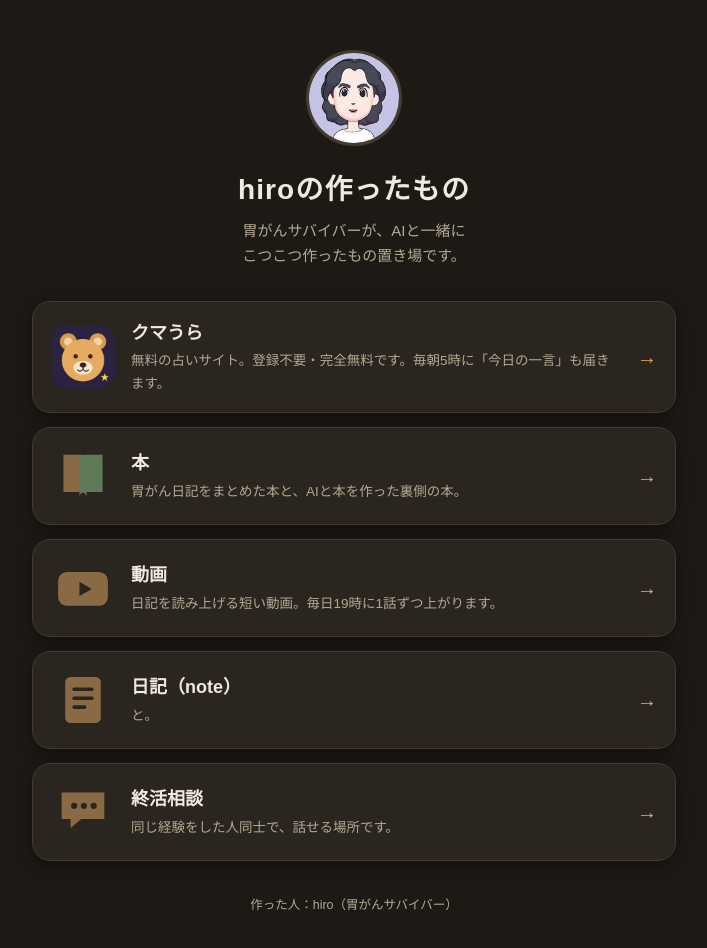
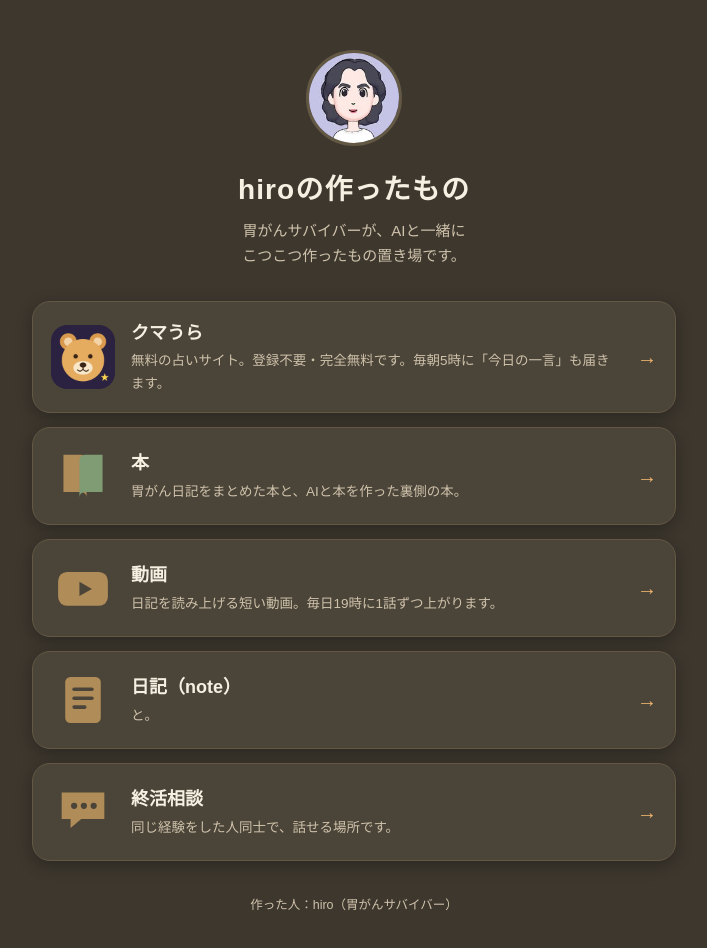
Before and after one commit to anshinsyukatu/works, a plain HTML site: page index.html in a window 1280 px wide. Shown: the whole page, without its empty margins (286-993 px from the left). Drawn offline with Linux system fonts and the dark colour scheme.

Commit message:
背景を明るく柔らかい色合いに調整

```diff
--- a/style.css
+++ b/style.css
@@ -1,25 +1,25 @@
 :root {
-  --bg: #faf6ef;
+  --bg: #fefaf3;
   --card: #ffffff;
-  --ink: #33302b;
-  --sub: #7a7264;
-  --line: #e7ddcd;
-  --accent: #c96f2e;
-  --art: #e9b98a;
-  --art2: #a8c3a0;
-  --shadow: 0 4px 18px rgba(90, 70, 40, 0.10);
+  --ink: #3a352d;
+  --sub: #8a8071;
+  --line: #f0e5d2;
+  --accent: #d07f3a;
+  --art: #f2c894;
+  --art2: #b9d2ac;
+  --shadow: 0 4px 16px rgba(120, 95, 55, 0.08);
 }
 @media (prefers-color-scheme: dark) {
   :root {
-    --bg: #1d1a16;
-    --card: #2a251f;
-    --ink: #f0e9dd;
-    --sub: #b3a893;
-    --line: #453b2f;
-    --accent: #eda55c;
-    --art: #8a6a44;
-    --art2: #5f7a58;
-    --shadow: 0 4px 18px rgba(0, 0, 0, 0.45);
+    --bg: #3d372e;
+    --card: #4b4438;
+    --ink: #f6f0e2;
+    --sub: #cfc2ab;
+    --line: #635844;
+    --accent: #f2b56e;
+    --art: #b08c58;
+    --art2: #7f9c74;
+    --shadow: 0 4px 16px rgba(0, 0, 0, 0.30);
   }
 }
 
```
